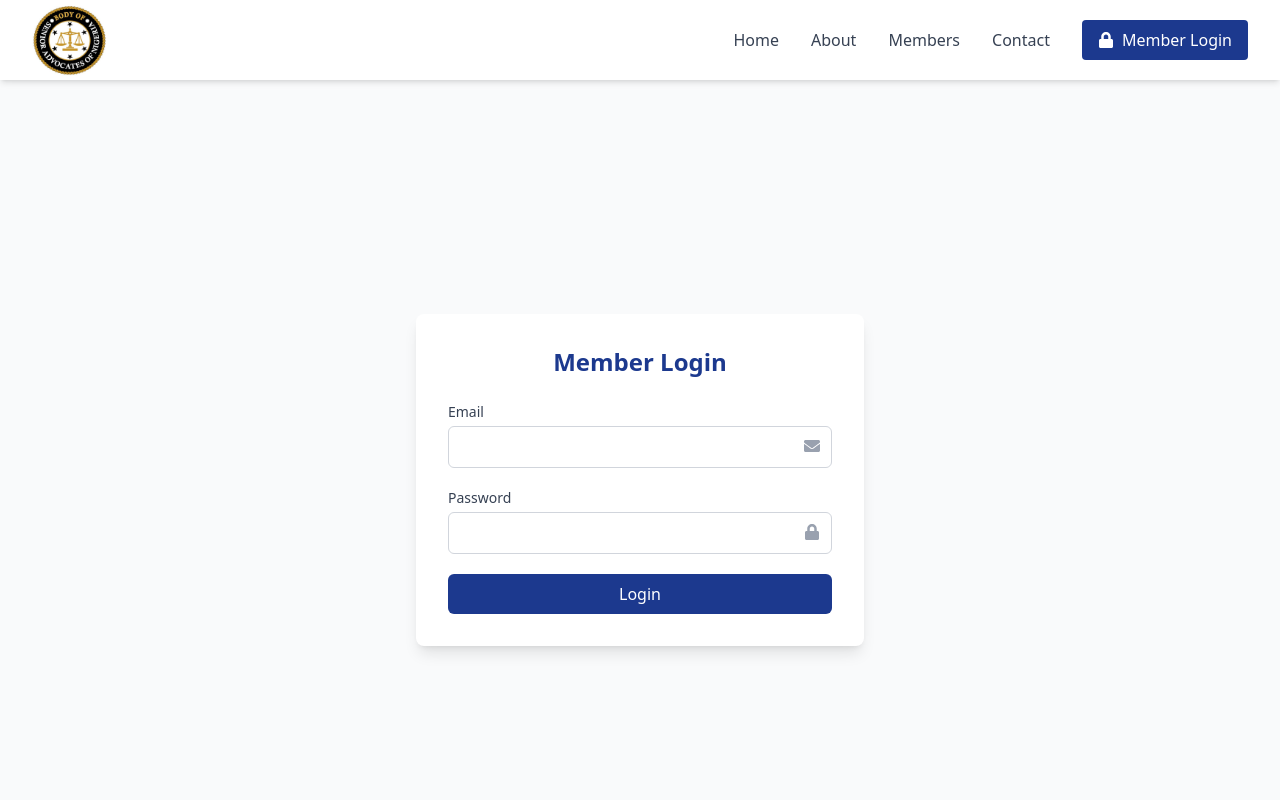
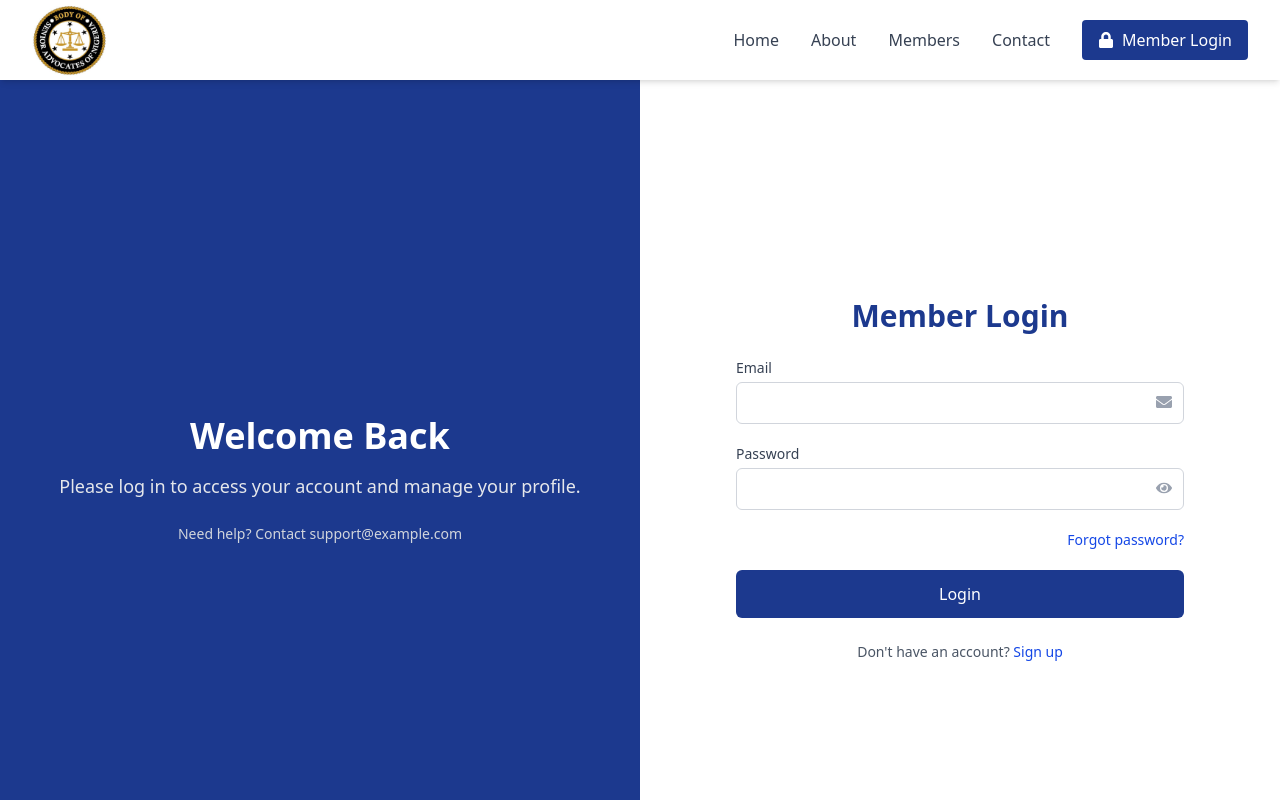
Before and after one commit to hokagecreativelabs/bodyofsenioradvocatesofnigeria, a Next.js app: page /login in a window 1280 px wide. Shown: the top 800 px of the page. Built offline with nearby package versions, Linux system fonts and the light colour scheme.

Commit message:
auth workgin fine and now redirects to members dashboard overview

```diff
--- a/app/api/auth/login/route.js
+++ b/app/api/auth/login/route.js
@@ -1,11 +1,14 @@
 import { NextResponse } from "next/server";
-import dbConnect from "../../../../lib/mongoose";
-import User from "../../../../models/user.model";
+import dbConnect from "@/lib/mongoose";
+import User from "@/models/user.model";
 import bcrypt from "bcryptjs";
+import jwt from "jsonwebtoken";
+import { cookies } from "next/headers";
+
+const JWT_SECRET = process.env.JWT_SECRET;
 
 export async function POST(req) {
-  await dbConnect(); // make sure MongoDB is connected
-
+  await dbConnect();
   const { email, password } = await req.json();
 
   try {
@@ -15,18 +18,33 @@ export async function POST(req) {
       return NextResponse.json({ message: "User not found" }, { status: 404 });
     }
 
-    if (!user.password) {
-      return NextResponse.json({ message: "User has no password set" }, { status: 400 });
-    }
-
-    const isMatch = await bcrypt.compare(password, user.password);
+    const isMatch = await bcrypt.compare(password, user.password || "");
 
     if (!isMatch) {
       return NextResponse.json({ message: "Invalid credentials" }, { status: 401 });
     }
 
-    // You can set a JWT token here or return success
-    return NextResponse.json({ message: "Login successful", user: { email: user.email, name: user.fullName } });
+    // ✅ Create JWT Token
+    const token = jwt.sign(
+      { userId: user._id, email: user.email },
+      JWT_SECRET,
+      { expiresIn: "7d" }
+    );
+
+    // ✅ Set cookie - now with await
+    const cookieStore = cookies();
+    await cookieStore.set("token", token, {
+      httpOnly: true,
+      secure: process.env.NODE_ENV === "production",
+      sameSite: "lax",
+      maxAge: 60 * 60 * 24 * 7, // 7 days
+      path: "/",
+    });
+
+    return NextResponse.json({
+      message: "Login successful",
+      user: { email: user.email, name: user.fullName },
+    });
   } catch (err) {
     console.error("Login Error:", err);
     return NextResponse.json({ message: "Server error" }, { status: 500 });
--- a/app/login/page.jsx
+++ b/app/login/page.jsx
@@ -1,56 +1,118 @@
 "use client";
-
-import { useState } from "react";
+import { useRouter } from "next/navigation";
+import { useState, useEffect } from "react";
 import { useFormik } from "formik";
 import * as Yup from "yup";
 import axios from "axios";
-import { toast } from "react-toastify";
-import { FaLock, FaEnvelope } from "react-icons/fa";
+import { ToastContainer, toast } from "react-toastify";
+import { FaLock, FaEnvelope, FaEye, FaEyeSlash } from "react-icons/fa";
 import "react-toastify/dist/ReactToastify.css";
+import Link from "next/link";
 
 const Login = () => {
   const [loading, setLoading] = useState(false);
+  const [showPassword, setShowPassword] = useState(false);
+  const [authError, setAuthError] = useState("");
+  const router = useRouter();
+
+  useEffect(() => {
+    axios.defaults.withCredentials = true;
+  }, []);
 
   const formik = useFormik({
     initialValues: {
       email: "",
       password: "",
     },
-
     validationSchema: Yup.object({
-      email: Yup.string().email("Invalid email address").required("Email is required"),
-      password: Yup.string().min(6, "Password must be at least 6 characters").required("Password is required"),
+      email: Yup.string()
+        .email("Invalid email address")
+        .required("Email is required"),
+      password: Yup.string()
+        .min(6, "Password must be at least 6 characters")
+        .required("Password is required"),
     }),
-
     onSubmit: async (values) => {
       setLoading(true);
+      setAuthError("");
+
       try {
         const res = await axios.post("/api/auth/login", values);
-        toast.success("Login successful!");
-        // Redirect to dashboard or set session
-        // router.push("/dashboard");
+        toast.success("Login successful! Redirecting...", {
+          position: "top-center",
+          autoClose: 1500,
+        });
+        setTimeout(() => {
+          router.push("/member-dashboard");
+          router.refresh();
+        }, 1500);
       } catch (err) {
-        toast.error(err.response?.data?.message || "Invalid credentials");
+        const errorMessage =
+          err.response?.data?.message ||
+          "Login failed. Please check your credentials.";
+        setAuthError(errorMessage);
+        toast.error(errorMessage, {
+          position: "top-center",
+          autoClose: 4000,
+        });
       } finally {
         setLoading(false);
       }
     },
   });
 
+  const togglePasswordVisibility = () => {
+    setShowPassword((prev) => !prev);
+  };
+
   return (
-    <div className="min-h-screen flex items-center justify-center bg-gray-50 px-4 py-8">
-      <div className="max-w-md w-full bg-white shadow-lg rounded-lg p-8 space-y-6">
-        <h2 className="text-2xl font-bold text-center text-blue-900">Member Login</h2>
+    <div className="flex min-h-screen w-full">
+      <ToastContainer />
 
-        <form onSubmit={formik.handleSubmit} className="space-y-5">
-          {/* Email */}
+      {/* Left Panel */}
+      <div className="hidden lg:flex w-1/2 bg-blue-900 text-white flex-col justify-center items-center p-12">
+        <h1 className="text-4xl font-bold mb-4">Welcome Back</h1>
+        <p className="text-lg text-gray-200 mb-6">
+          Please log in to access your account and manage your profile.
+        </p>
+        <p className="text-sm text-gray-300">
+          Need help? Contact support@example.com
+        </p>
+      </div>
+
+      {/* Right Panel */}
+      <div className="flex flex-col justify-center items-center w-full lg:w-1/2 bg-white p-4 sm:p-6">
+        <div className="w-full max-w-md space-y-6">
+          <h2 className="text-3xl font-bold text-center text-blue-900">
+            Member Login
+          </h2>
+
+          {authError && (
+            <div
+              className="p-3 bg-red-50 border border-red-200 text-red-700 rounded-md"
+              aria-live="polite"
+            >
+              {authError}
+            </div>
+          )}
+
+          <form onSubmit={formik.handleSubmit} className="space-y-5" noValidate>
+            {/* Email Field */}
             <div>
-            <label htmlFor="email" className="block text-sm font-medium text-gray-700">Email</label>
+              <label
+                htmlFor="email"
+                className="block text-sm font-medium text-gray-700"
+              >
+                Email
+              </label>
               <div className="mt-1 relative">
                 <input
                   id="email"
                   name="email"
                   type="email"
+                  autoComplete="email"
+                  aria-invalid={!!(formik.touched.email && formik.errors.email)}
+                  aria-describedby="email-error"
                   className={`w-full px-4 py-2 border rounded-md focus:outline-none focus:ring-2 ${
                     formik.touched.email && formik.errors.email
                       ? "border-red-500 focus:ring-red-400"
@@ -61,18 +123,30 @@ const Login = () => {
                 <FaEnvelope className="absolute top-3 right-3 text-gray-400" />
               </div>
               {formik.touched.email && formik.errors.email && (
-              <p className="text-sm text-red-600 mt-1">{formik.errors.email}</p>
+                <p id="email-error" className="text-sm text-red-600 mt-1">
+                  {formik.errors.email}
+                </p>
               )}
             </div>
 
-          {/* Password */}
+            {/* Password Field */}
             <div>
-            <label htmlFor="password" className="block text-sm font-medium text-gray-700">Password</label>
+              <label
+                htmlFor="password"
+                className="block text-sm font-medium text-gray-700"
+              >
+                Password
+              </label>
               <div className="mt-1 relative">
                 <input
                   id="password"
                   name="password"
-                type="password"
+                  type={showPassword ? "text" : "password"}
+                  autoComplete="current-password"
+                  aria-invalid={
+                    !!(formik.touched.password && formik.errors.password)
+                  }
+                  aria-describedby="password-error"
                   className={`w-full px-4 py-2 border rounded-md focus:outline-none focus:ring-2 ${
                     formik.touched.password && formik.errors.password
                       ? "border-red-500 focus:ring-red-400"
@@ -80,24 +154,87 @@ const Login = () => {
                   }`}
                   {...formik.getFieldProps("password")}
                 />
-              <FaLock className="absolute top-3 right-3 text-gray-400" />
+                <button
+                  type="button"
+                  onClick={togglePasswordVisibility}
+                  className="absolute top-3 right-3 text-gray-400 hover:text-gray-600 focus:outline-none"
+                  tabIndex={-1}
+                >
+                  {showPassword ? <FaEyeSlash /> : <FaEye />}
+                </button>
               </div>
               {formik.touched.password && formik.errors.password && (
-              <p className="text-sm text-red-600 mt-1">{formik.errors.password}</p>
+                <p id="password-error" className="text-sm text-red-600 mt-1">
+                  {formik.errors.password}
+                </p>
               )}
             </div>
 
-          {/* Submit */}
+            {/* Forgot Password Link */}
+            <div className="flex justify-end">
+              <Link
+                href="/forgot-password"
+                className="text-sm text-blue-700 hover:text-blue-900 transition-colors"
+              >
+                Forgot password?
+              </Link>
+            </div>
+
+            {/* Submit Button */}
             <div>
               <button
                 type="submit"
-              disabled={loading}
-              className="w-full bg-blue-900 text-white py-2 rounded-md hover:bg-blue-800 transition"
+                disabled={loading || !formik.isValid}
+                className={`w-full ${
+                  loading || !formik.isValid
+                    ? "bg-blue-700 opacity-70 cursor-not-allowed"
+                    : "bg-blue-900 hover:bg-blue-800"
+                } text-white py-3 rounded-md transition-colors flex justify-center items-center`}
               >
-              {loading ? "Logging in..." : "Login"}
+                {loading ? (
+                  <>
+                    <svg
+                      className="animate-spin -ml-1 mr-2 h-4 w-4 text-white"
+                      xmlns="http://www.w3.org/2000/svg"
+                      fill="none"
+                      viewBox="0 0 24 24"
+                    >
+                      <circle
+                        className="opacity-25"
+                        cx="12"
+                        cy="12"
+                        r="10"
+                        stroke="currentColor"
+                        strokeWidth="4"
+                      ></circle>
+                      <path
+                        className="opacity-75"
+                        fill="currentColor"
+                        d="M4 12a8 8 0 018-8V0C5.373 0 0 5.373 0 12h4zm2 5.291A7.962 7.962 0 014 12H0c0 3.042 1.135 5.824 3 7.938l3-2.647z"
+                      ></path>
+                    </svg>
+                    Logging in...
+                  </>
+                ) : (
+                  "Login"
+                )}
               </button>
             </div>
           </form>
+
+          {/* Signup Redirect */}
+          <div className="text-center mt-4">
+            <p className="text-sm text-gray-600">
+              Don't have an account?{" "}
+              <Link
+                href="/signup"
+                className="text-blue-700 hover:text-blue-900 font-medium transition-colors"
+              >
+                Sign up
+              </Link>
+            </p>
+          </div>
+        </div>
       </div>
     </div>
   );
--- /dev/null
+++ b/app/member-dashboard/page.jsx
@@ -0,0 +1,9 @@
+import React from 'react'
+
+export default function page() {
+  return (
+    <div>
+      Member Dashboard
+    </div>
+  )
+}
--- a/package.json
+++ b/package.json
@@ -21,6 +21,7 @@
     "bcryptjs": "^3.0.2",
     "class-variance-authority": "^0.7.1",
     "clsx": "^2.1.1",
+    "cookies-next": "^5.1.0",
     "formik": "^2.4.6",
     "framer-motion": "^12.7.0",
     "jsonwebtoken": "^9.0.2",
```
Also changed, not shown: app/auth/login.js (deleted), 1 other file (tests, documents, lock files or other folders). Lines whose indentation alone changed are shown as unchanged.
